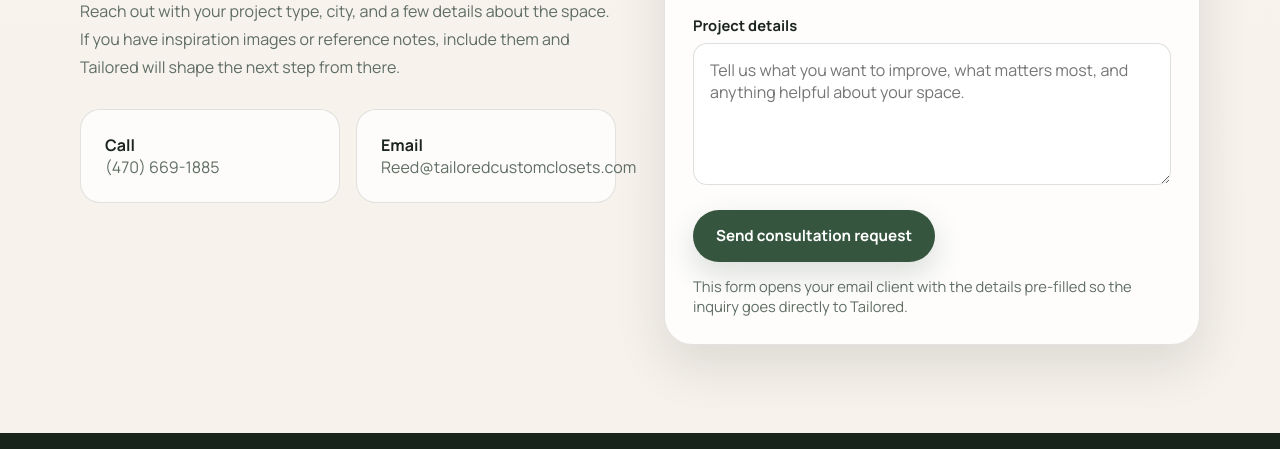
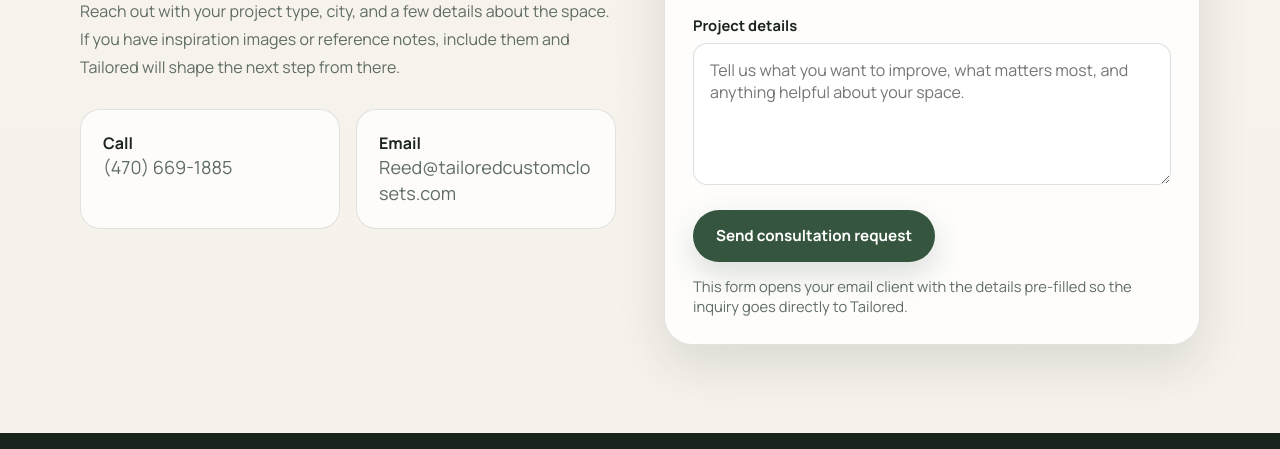
Before and after one commit to scbraddy777/tailoredcustomclosets, a plain HTML site: page index.html in a window 1280 px wide. Shown: the part 4652-5101 px from the top of the page. Drawn offline with nearby package versions, Linux system fonts and the light colour scheme.

Commit message:
Refine consultation contact card sizing

```diff
--- a/styles.css
+++ b/styles.css
@@ -530,14 +530,22 @@ h3 {
 
 .contact-cards {
   display: grid;
-  grid-template-columns: repeat(2, minmax(0, 1fr));
+  grid-template-columns: repeat(auto-fit, minmax(220px, 1fr));
   gap: 16px;
   margin-top: 28px;
+}
+
+.contact-card {
+  min-width: 0;
+  padding: 22px;
 }
 
 .contact-card span {
   display: block;
   color: var(--muted);
+  font-size: clamp(0.98rem, 0.85rem + 0.35vw, 1.15rem);
+  line-height: 1.45;
+  overflow-wrap: anywhere;
 }
 
 .consultation-form,
```
